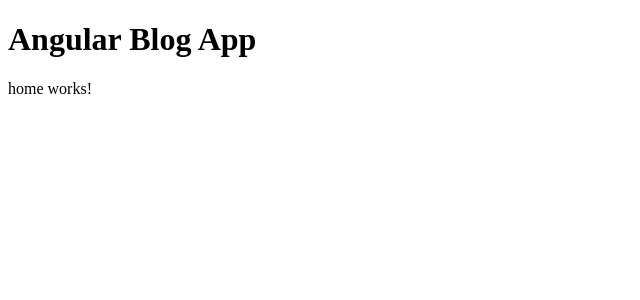
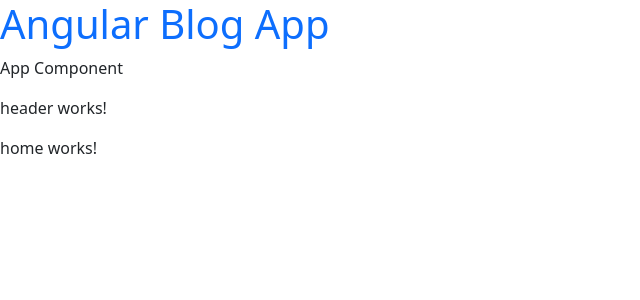
Before and after one commit to AayushiShukla7/dev-blog-website, an Angular app: page / in a window 1280 px wide. Shown: the top 300 px of the page, without its empty margins (0-640 px from the left). Built offline with nearby package versions, Linux system fonts and the light colour scheme.

Commit message:
Global styles setup

```diff
--- a/angular.json
+++ b/angular.json
@@ -27,7 +27,8 @@
               }
             ],
             "styles": [
-              "src/styles.css"
+              "src/styles.css",
+              "node_modules/bootstrap/dist/css/bootstrap.min.css"
             ],
             "scripts": []
           },
@@ -85,7 +86,8 @@
               }
             ],
             "styles": [
-              "src/styles.css"
+              "src/styles.css",
+              "node_modules/bootstrap/dist/css/bootstrap.min.css"
             ],
             "scripts": []
           }
--- a/package.json
+++ b/package.json
@@ -18,6 +18,7 @@
     "@angular/platform-browser": "^18.1.0",
     "@angular/platform-browser-dynamic": "^18.1.0",
     "@angular/router": "^18.1.0",
+    "bootstrap": "^5.3.3",
     "rxjs": "~7.8.0",
     "tslib": "^2.3.0",
     "zone.js": "~0.14.3"
--- a/src/app/app.component.html
+++ b/src/app/app.component.html
@@ -1,3 +1,7 @@
-<h1>Angular Blog App</h1>
+<h1 class="text-primary">Angular Blog App</h1>
+
+<p>App Component</p>
+
+<app-header></app-header>
 
 <router-outlet></router-outlet>
--- a/src/app/app.component.ts
+++ b/src/app/app.component.ts
@@ -1,13 +1,17 @@
 import { Component } from '@angular/core';
 import { RouterOutlet } from '@angular/router';
+import { HeaderComponent } from './layouts/header/header.component';
 
 @Component({
   selector: 'app-root',
   standalone: true,
-  imports: [RouterOutlet],
+  imports: [
+    RouterOutlet,
+    HeaderComponent
+  ],
   templateUrl: './app.component.html',
   styleUrl: './app.component.css'
 })
 export class AppComponent {
-  title = 'dev-blog-website';
+  title = 'Title1';
 }
--- a/src/styles.css
+++ b/src/styles.css
@@ -1 +1,15 @@
 /* You can add global styles to this file, and also import other style files */
+@import url('https://fonts.googleapis.com/css2?family=Roboto&display=swap');
+
+:root {
+    --primary-color: #026467;
+    --secondary-color: #E5F5EA;
+    --body-text-color: #596392;
+    --navbar-footer-color: #F9F9F9;
+}
+
+body {
+    font-family: "Roboto", sans-serif;
+    font-size: 12px;
+    color: var(--body-text-color);
+}
```
Also changed, not shown: 1 other file (tests, documents, lock files or other folders).
